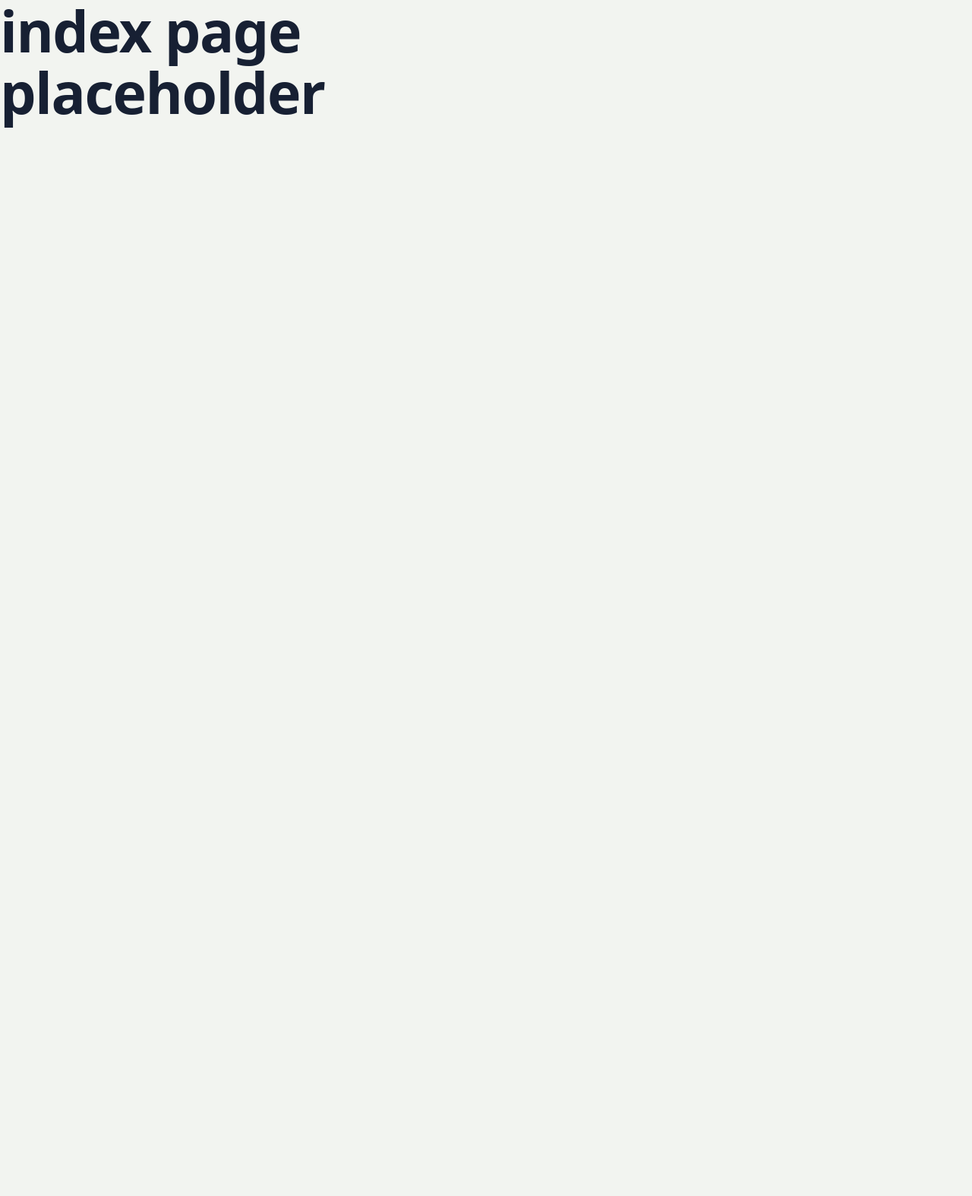
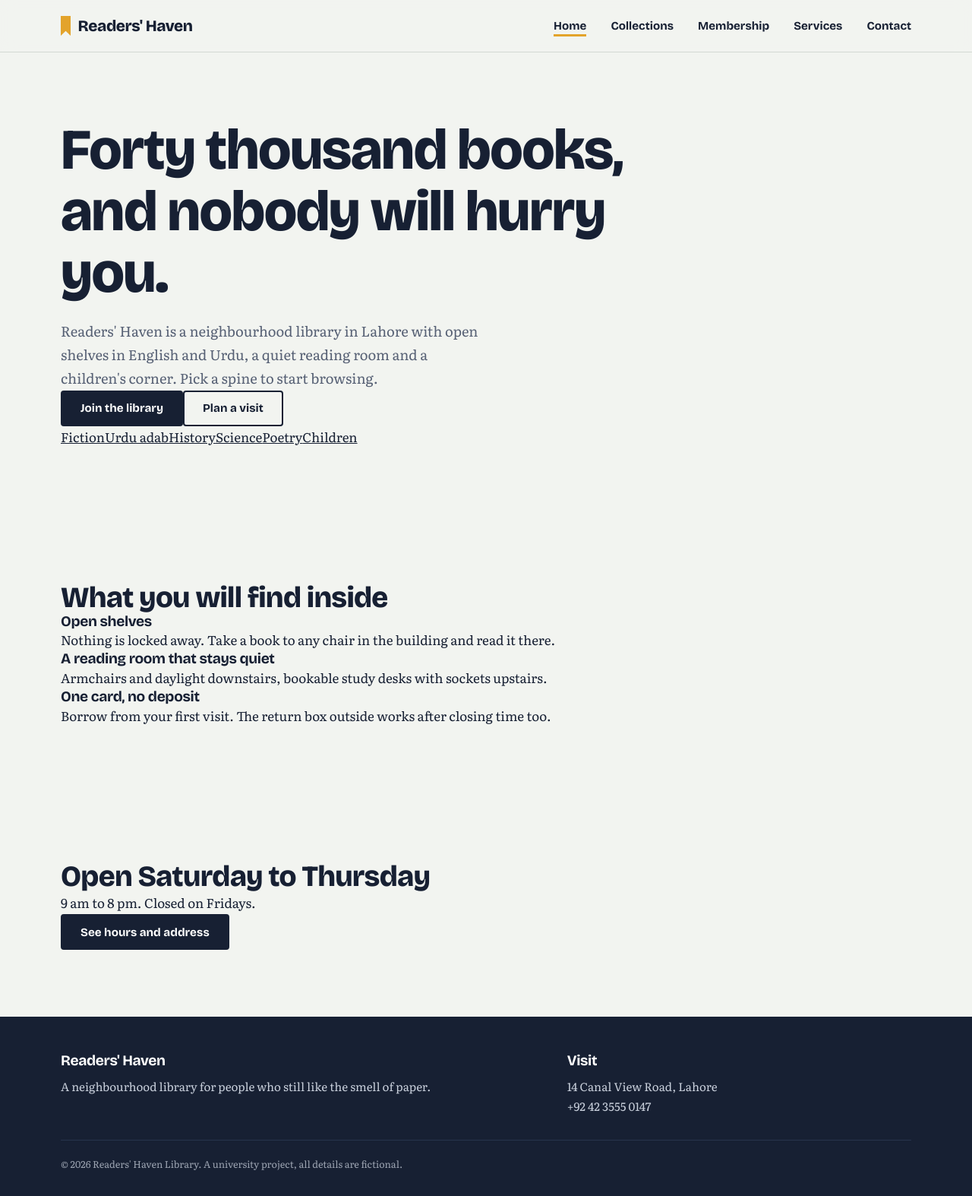
Before and after one commit to hammad-m19/readers-haven-library, a website: page src/index.html in a window 1280 px wide. Shown: the whole page at 76% size. Before the commit the page ends 800 px from the top, so only its background shows below. Drawn offline with nearby package versions, Linux system fonts and the light colour scheme.

Commit message:
Add home page markup with hero, collections shelf and visit section

```diff
--- a/src/index.html
+++ b/src/index.html
@@ -1,12 +1,92 @@
 <!DOCTYPE html>
 <html lang="en">
+
 <head>
   <meta charset="UTF-8">
   <meta name="viewport" content="width=device-width, initial-scale=1">
-  <title>Readers' Haven | index</title>
+  <meta name="description" content="A neighbourhood library in Lahore with open shelves in English and Urdu.">
+  <title>Home | Readers' Haven Library</title>
+  <link rel="preconnect" href="https://fonts.googleapis.com">
+  <link
+    href="https://fonts.googleapis.com/css2?family=Bricolage+Grotesque:wght@500;700;800&family=Literata:wght@400;600&display=swap"
+    rel="stylesheet">
   <link rel="stylesheet" href="../styles/style.css">
 </head>
+
 <body>
-  <h1>index page placeholder</h1>
+  <header class="site-header">
+    <div class="wrap">
+      <a class="logo" href="index.html">Readers' Haven</a>
+      <input type="checkbox" id="nav" class="nav-toggle" aria-label="Toggle menu">
+      <label for="nav" class="nav-btn"></label>
+      <nav class="site-nav">
+        <a href="index.html" aria-current="page">Home</a>
+        <a href="collections.html">Collections</a>
+        <a href="membership.html">Membership</a>
+        <a href="services.html">Services</a>
+        <a href="contact.html">Contact</a>
+      </nav>
+    </div>
+  </header>
+  <main>
+    <section class="home-hero">
+      <div class="wrap">
+        <div class="stagger">
+          <h1>Forty thousand books, and nobody will hurry you.</h1>
+          <p class="lead">Readers' Haven is a neighbourhood library in Lahore with open shelves in English and Urdu, a
+            quiet reading room and a children's corner. Pick a spine to start browsing.</p>
+          <p class="home-cta"><a class="btn" href="membership.html">Join the library</a><a class="btn ghost"
+              href="contact.html">Plan a visit</a></p>
+        </div>
+        <nav class="home-shelf" aria-label="Browse collections">
+          <a href="collections.html#fiction">Fiction</a><a href="collections.html#urdu-adab">Urdu adab</a><a
+            href="collections.html#history">History</a><a href="collections.html#science">Science</a><a
+            href="collections.html#poetry">Poetry</a><a href="collections.html#children">Children</a>
+        </nav>
+      </div>
+    </section>
+    <section>
+      <div class="wrap">
+        <h2>What you will find inside</h2>
+        <div class="home-about">
+          <div>
+            <h3>Open shelves</h3>
+            <p>Nothing is locked away. Take a book to any chair in the building and read it there.</p>
+          </div>
+          <div>
+            <h3>A reading room that stays quiet</h3>
+            <p>Armchairs and daylight downstairs, bookable study desks with sockets upstairs.</p>
+          </div>
+          <div>
+            <h3>One card, no deposit</h3>
+            <p>Borrow from your first visit. The return box outside works after closing time too.</p>
+          </div>
+        </div>
+      </div>
+    </section>
+    <section class="home-visit">
+      <div class="wrap">
+        <div>
+          <h2>Open Saturday to Thursday</h2>
+          <p>9 am to 8 pm. Closed on Fridays.</p>
+        </div>
+        <a class="btn" href="contact.html">See hours and address</a>
+      </div>
+    </section>
+  </main>
+  <footer class="site-footer">
+    <div class="wrap">
+      <div>
+        <h3>Readers' Haven</h3>
+        <p>A neighbourhood library for people who still like the smell of paper.</p>
+      </div>
+      <div>
+        <h3>Visit</h3>
+        <p>14 Canal View Road, Lahore<br>+92 42 3555 0147</p>
+      </div>
+      <small>&copy; 2026 Readers' Haven Library. A university project, all details are fictional.</small>
+    </div>
+  </footer>
 </body>
+
 </html>
```
